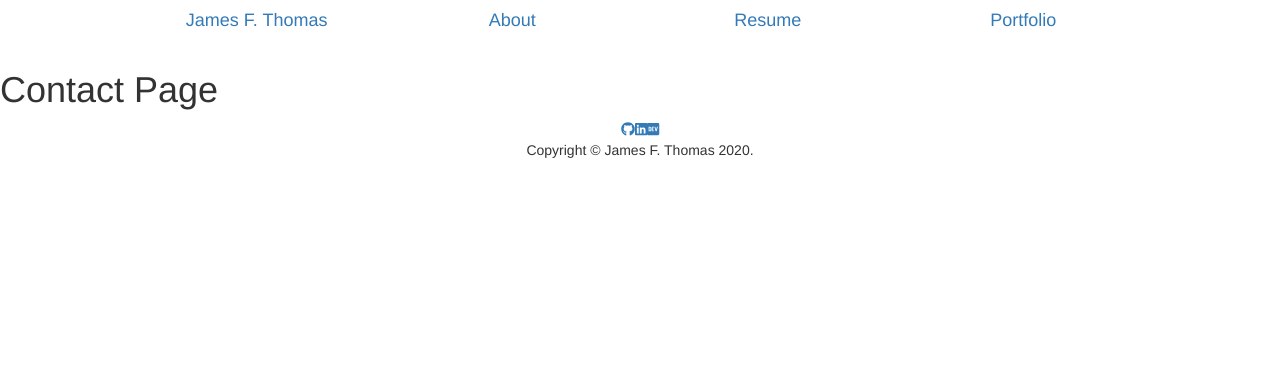
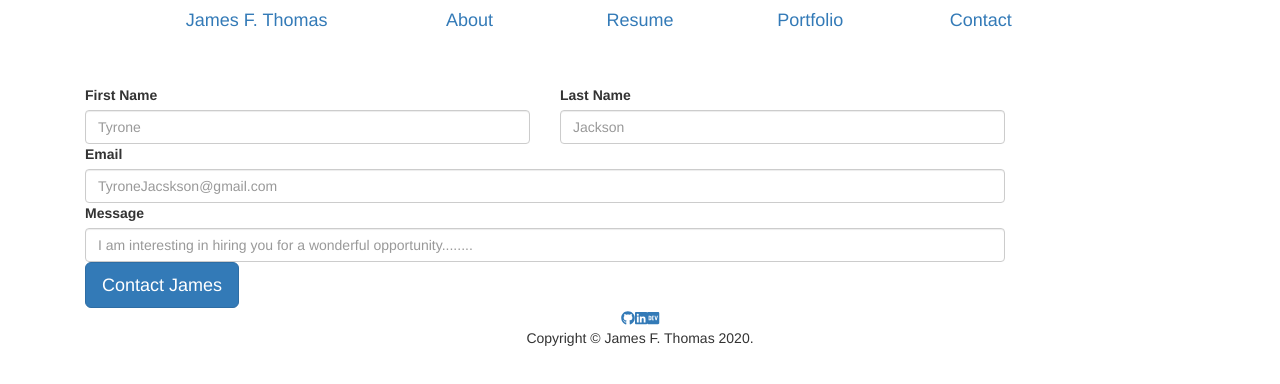
Before and after one commit to JamesFThomas/portfolio-page, a React app: page /contact in a window 1280 px wide. Shown: the top 384 px of the page. Built offline with nearby package versions, Linux system fonts and the light colour scheme; the HTML template or start-up script is replaced by a standard one.

Commit message:
(add) Contact form in contact page component

```diff
--- a/src/Contact.jsx
+++ b/src/Contact.jsx
@@ -1,11 +1,44 @@
 import React from 'react';
+import { Form, Col, Container, Button, Row } from 'react-bootstrap';
 
 function Contact() {
-  const greeting = 'Contact Page';
 
   return (
-    <h1>{greeting}</h1>
-  );
+
+    <Container >
+        <Form>
+        <Form.Group>
+          <Form.Row>
+            <Col sm={5}>
+              <Form.Label>First Name</Form.Label>
+              <Form.Control placeholder="Tyrone" />
+            </Col>
+            <Col sm={5}>
+              <Form.Label>Last Name</Form.Label>
+              <Form.Control placeholder="Jackson" />
+            </Col>
+          </Form.Row>
+          <Form.Row>
+            <Col sm={10}>
+              <Form.Label>Email</Form.Label>
+              <Form.Control type="email" placeholder="TyroneJacskson@gmail.com" />
+            </Col>
+          </Form.Row>
+          <Form.Row>
+            <Col sm={10}>
+              <Form.Label>Message</Form.Label>
+              <Form.Control type="textarea" placeholder="I am interesting in hiring you for a wonderful opportunity........" />
+            </Col>
+          </Form.Row>
+          <Form.Row>
+            <Col sm={10}>
+              <Button type="submit" variant="primary" size="lg">Contact James</Button>
+            </Col>
+          </Form.Row>
+        </Form.Group>
+      </Form>
+    </Container>
+   );
 }
 
 export default Contact;
--- a/src/NavBar.jsx
+++ b/src/NavBar.jsx
@@ -1,6 +1,6 @@
 import React from 'react';
 import { Link } from 'react-router-dom';
-import { Nav, Navbar, Container, Row, Col } from 'react-bootstrap';
+import { Navbar, Container, Row, Col } from 'react-bootstrap';
 
 
   function NavBar() {
@@ -13,19 +13,24 @@ import { Nav, Navbar, Container, Row, Col } from 'react-bootstrap';
               <h4> James F. Thomas </h4>
             </Link>
           </Col>
-          <Col sm={3}>
+          <Col sm={2}>
             <Link to="/about">
-              <h4> About </h4>
+              <h4>About</h4>
             </Link>
           </Col>
-          <Col sm={3}>
+          <Col sm={2}>
             <Link to="/resume" >
-              <h4> Resume </h4>
+              <h4>Resume</h4>
             </Link>
           </Col>
-          <Col sm={3}>
+          <Col sm={2}>
             <Link to="/portfolio" >
-              <h4> Portfolio </h4>
+              <h4>Portfolio</h4>
+            </Link>
+          </Col>
+          <Col sm={2}>
+            <Link to="/contact">
+              <h4>Contact</h4>
             </Link>
           </Col>
         </Row>
--- a/src/Portfolio.jsx
+++ b/src/Portfolio.jsx
@@ -11,7 +11,7 @@ function Portfolio() {
       <Row >
         <Col sm={6} >
           <Card>
-            <Card.Header><h3>Game Time</h3></Card.Header>
+            <Card.Header><h3>GameTime</h3></Card.Header>
               <Card.Img variant="top" src={Project1} style={{ width: "100%", height: '100%' }}/>
             <Card.Body>
               <Card.Text>
```
Also changed, not shown: 1 other file (tests, documents, lock files or other folders).
